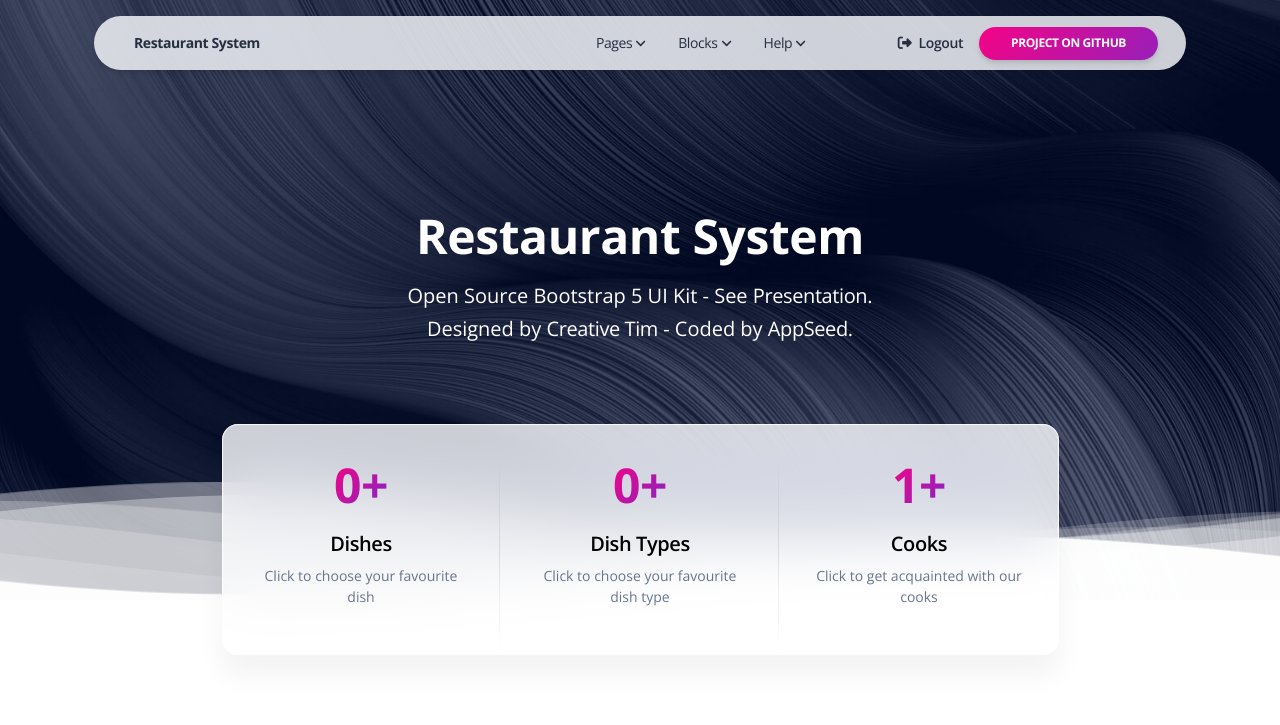
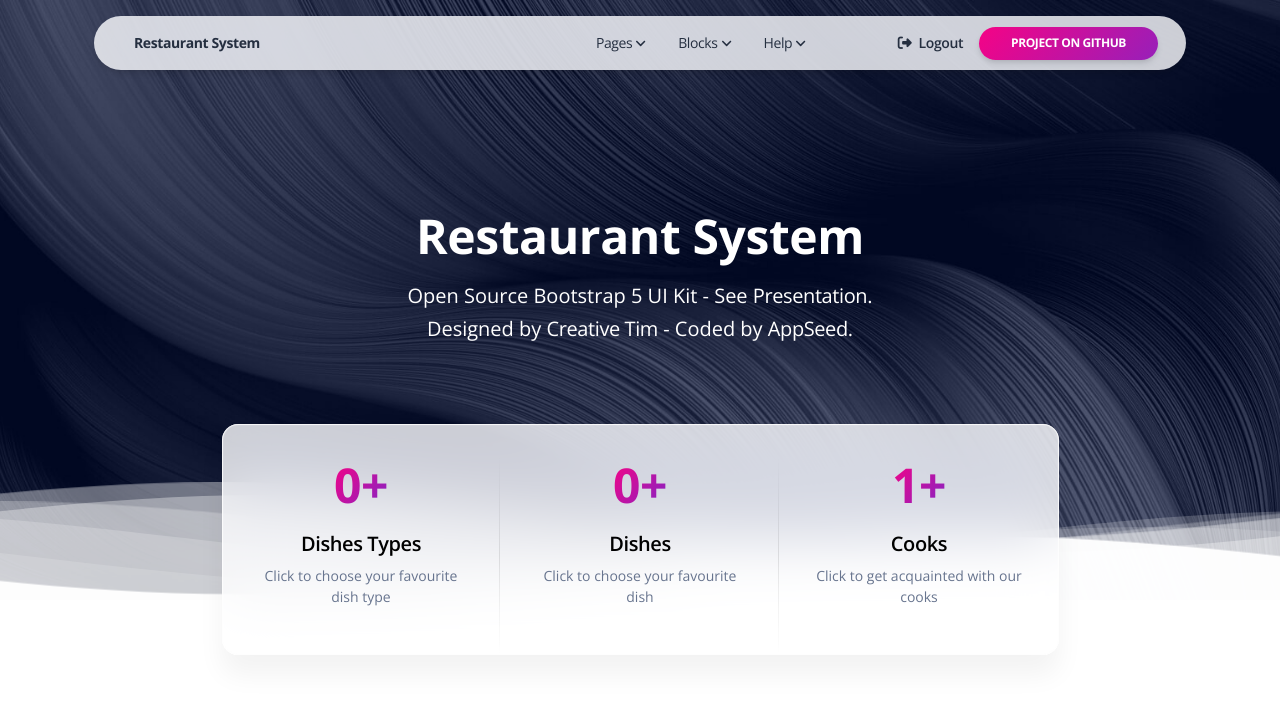
Before and after one commit to darynka-h/restaurant-kitchen-service, a Django app: page / in a window 1280 px wide. Shown: the top 725 px of the page. Run offline with Django 4.2, Linux system fonts and the light colour scheme; the visitor is signed in with stand-in values (Sample User, id 1); data comes from the database, SQL or seed files in the repository; data that the repository does not hold is empty; some libraries are stand-ins or nearby versions.

Commit message:
Replace position dish with dish type

```diff
--- a/templates/restaurant/index.html
+++ b/templates/restaurant/index.html
@@ -51,19 +51,19 @@
           <div class="row">
             <div class="col-md-4 position-relative">
               <div class="p-3 text-center">
-                <h1><a class="text-gradient text-primary" href="{% url "restaurant:dish-list" %}"><span id="state1" countTo={{num_dishes}}>0</span>+</a></h1>
+                <h1><a class="text-gradient text-primary" href="{% url "restaurant:dish-type-list" %}"><span id="state1" countTo={{num_dishes}}>0</span>+</a></h1>
 {#                <h1 class="text-gradient text-primary"><span id="state1" countTo={{num_dishes}}>0</span>+</h1>#}
-                <h5 class="mt-3"><a href="{% url "restaurant:dish-list" %}">Dishes</a></h5>
-                <p class="text-sm">Click to choose your favourite dish</p>
+                <h5 class="mt-3"><a href="{% url "restaurant:dish-type-list" %}">Dishes Types</a></h5>
+                <p class="text-sm">Click to choose your favourite dish type</p>
               </div>
               <hr class="vertical dark">
             </div>
             <div class="col-md-4 position-relative">
               <div class="p-3 text-center">
-                <h1><a class="text-gradient text-primary" href="{% url "restaurant:dish-type-list" %}"><span id="state2" countTo={{num_dish_types}}>0</span>+</a></h1>
+                <h1><a class="text-gradient text-primary" href="{% url "restaurant:dish-list" %}"><span id="state2" countTo={{num_dish_types}}>0</span>+</a></h1>
 {#                <h1 class="text-gradient text-primary"> <span id="state2" countTo={{ num_dish_types }}>0</span>+</h1>#}
-                <h5 class="mt-3"><a href="{% url "restaurant:dish-type-list" %}">Dish Types</a></h5>
-                <p class="text-sm">Click to choose your favourite dish type</p>
+                <h5 class="mt-3"><a href="{% url "restaurant:dish-list" %}">Dishes</a></h5>
+                <p class="text-sm">Click to choose your favourite dish</p>
               </div>
               <hr class="vertical dark">
             </div>
```
